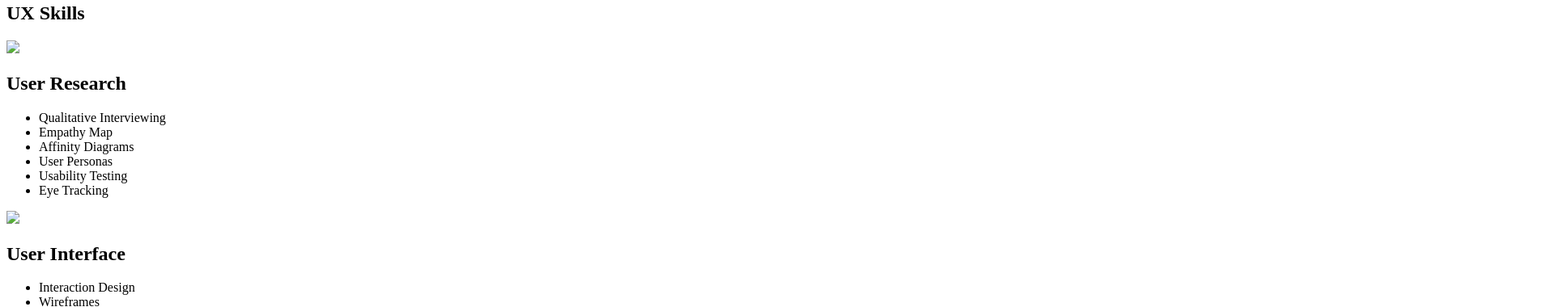
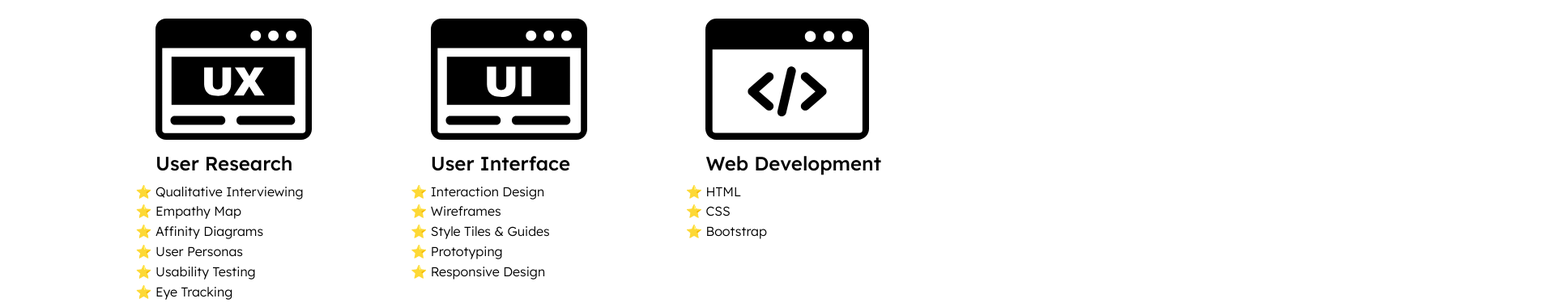
Before and after one commit to walczykkj/UX_UI_HW_18, a plain HTML site: page index.html in a window 1280 px wide. Shown: the part 173-553 px from the top of the page at 81% size, 1920 px wide, since content can reach past the window. Drawn offline with Linux system fonts and the light colour scheme; the site is published under a folder, as on GitHub Pages, so addresses that start at the root find nothing.

Commit message:
fixed css link and images for Github
added . before file folders

```diff
--- a/index.html
+++ b/index.html
@@ -1,7 +1,7 @@
 <!DOCTYPE html>
 <html>
     <head>
-        <link rel="stylesheet" href="/CSS/style.css">
+        <link rel="stylesheet" href="./CSS/style.css">
         <link rel="preconnect" href="https://fonts.googleapis.com">
         <link rel="preconnect" href="https://fonts.gstatic.com" crossorigin>
         <meta name="viewport" content="width=device-width, initial-scale=1, minimum-scale=1">
@@ -29,7 +29,7 @@
             <h1>UX Skills</h1>
             <div class="flexContainer">
                 <div class="flexChild">
-                    <img src="/images/website-ux.svg">
+                    <img src="./images/website-ux.svg">
                     <h2 class="h2-work">User Research</h2>
                     <ul class="skill-list">
                         <li>Qualitative Interviewing</li>
@@ -41,7 +41,7 @@
                     </ul>
                 </div>
                 <div class="flexChild">
-                    <img src="/images/website-ui.svg">
+                    <img src="./images/website-ui.svg">
                     <h2 class="h2-work">User Interface</h2>
                     <ul class="skill-list">
                         <li>Interaction Design</li>
@@ -52,7 +52,7 @@
                     </ul>
                 </div>
                 <div class="flexChild">
-                    <img src="/images/web-page-source-code.svg">
+                    <img src="./images/web-page-source-code.svg">
                     <h2 class="h2-work">Web Development</h2>
                     <ul class="skill-list">
                         <li>HTML</li>
```
